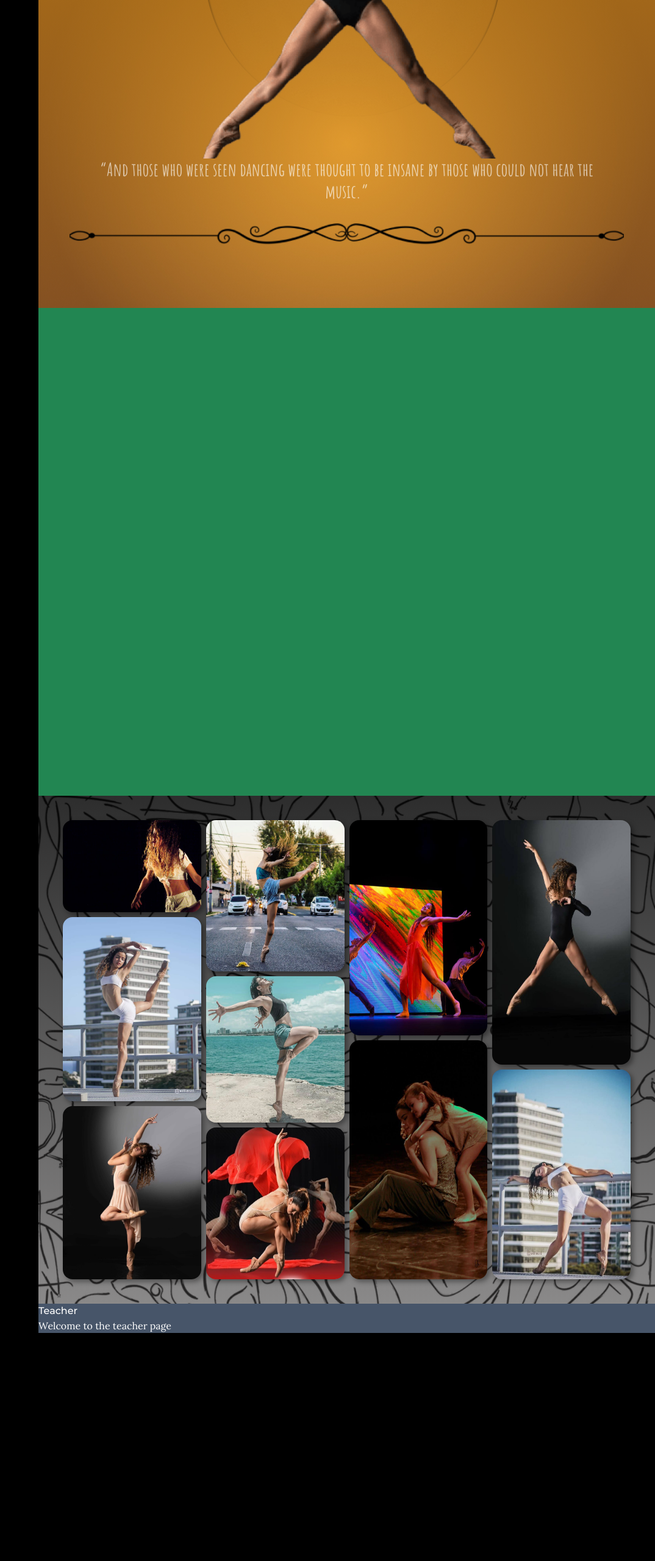
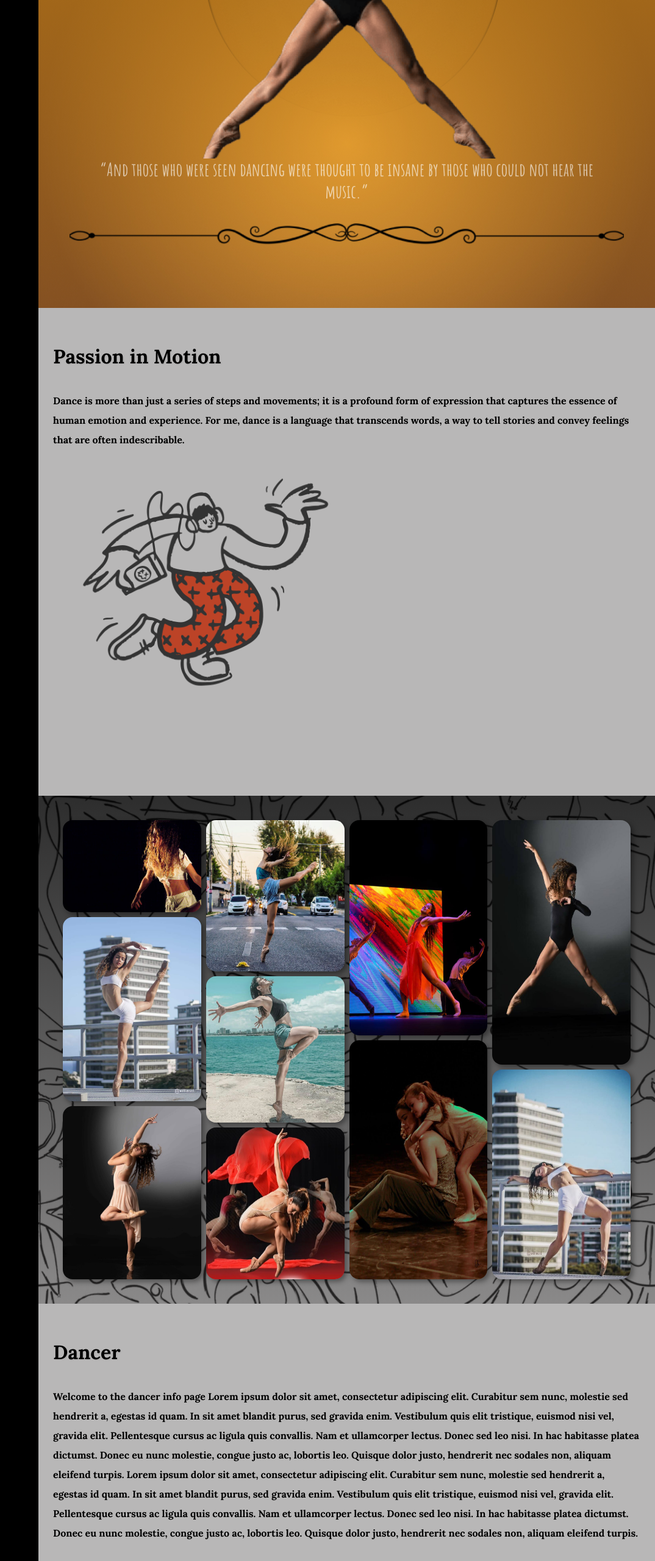
Before and after one commit to Wuazakk/Patricia-De-Leon-Portafolio, an Astro site: page / in a window 1280 px wide. Shown: the part 240-2800 px from the top of the page at 61% size, without its empty margins (206-1280 px from the left). Built offline with nearby package versions, Linux system fonts and the light colour scheme; Astro itself is replaced by a stand-in of ours.

Commit message:
Fix Navbar functionality and description section, add DancerInfoSection

```diff
--- /dev/null
+++ b/src/components/DancerInfoSection.astro
@@ -0,0 +1,44 @@
+<div class="dancerInfo">
+  <h1>Dancer</h1>
+  <p>
+    Welcome to the dancer info page Lorem ipsum dolor sit amet, consectetur
+    adipiscing elit. Curabitur sem nunc, molestie sed hendrerit a, egestas id
+    quam. In sit amet blandit purus, sed gravida enim. Vestibulum quis elit
+    tristique, euismod nisi vel, gravida elit. Pellentesque cursus ac ligula
+    quis convallis. Nam et ullamcorper lectus. Donec sed leo nisi. In hac
+    habitasse platea dictumst. Donec eu nunc molestie, congue justo ac, lobortis
+    leo. Quisque dolor justo, hendrerit nec sodales non, aliquam eleifend
+    turpis. Lorem ipsum dolor sit amet, consectetur adipiscing elit. Curabitur
+    sem nunc, molestie sed hendrerit a, egestas id quam. In sit amet blandit
+    purus, sed gravida enim. Vestibulum quis elit tristique, euismod nisi vel,
+    gravida elit. Pellentesque cursus ac ligula quis convallis. Nam et
+    ullamcorper lectus. Donec sed leo nisi. In hac habitasse platea dictumst.
+    Donec eu nunc molestie, congue justo ac, lobortis leo. Quisque dolor justo,
+    hendrerit nec sodales non, aliquam eleifend turpis.
+  </p>
+</div>
+<style>
+  h1 {
+    font-size: 2rem;
+    text-shadow: 1px 1px 2px rgba(0, 0, 0, 0.1);
+    font-family: "Lora";
+    color: black;
+    font-weight: bold;
+    padding-top: 2rem;
+    padding-bottom: 2rem;
+  }
+
+  p {
+    font-size: 1rem;
+    line-height: 2rem;
+    font-family: "Lora";
+    color: black;
+    font-weight: bold;
+    margin-bottom: 30px;
+  }
+
+  .dancerInfo {
+    padding: 1.5rem;
+    background-color: #b8b7b7;
+  }
+</style>
--- a/src/components/DescriptionSection.astro
+++ b/src/components/DescriptionSection.astro
@@ -1,2 +1,40 @@
-<h1 class="text-4xl text-center"></h1>
-<p class="text-center"></p>
+---
+import { Image } from "astro:assets";
+import dance from "../optimizedPhotos/dance.png";
+---
+
+<div class="description">
+  <h1>Passion in Motion</h1>
+  <p>
+    Dance is more than just a series of steps and movements; it is a profound
+    form of expression that captures the essence of human emotion and
+    experience. For me, dance is a language that transcends words, a way to tell
+    stories and convey feelings that are often indescribable.
+  </p>
+  <Image src={dance} alt="Dance" width="500" height="300" />
+</div>
+
+<style>
+  h1 {
+    font-size: 2rem;
+    text-shadow: 1px 1px 2px rgba(0, 0, 0, 0.1);
+    font-family: "Lora";
+    color: black;
+    font-weight: bold;
+    padding-top: 2rem;
+    padding-bottom: 2rem;
+  }
+
+  p {
+    font-size: 1rem;
+    line-height: 2rem;
+    font-family: "Lora";
+    color: black;
+    font-weight: bold;
+    margin-bottom: 30px;
+  }
+
+  .description {
+    padding: 1.5rem;
+  }
+</style>
--- a/src/components/NavBar.astro
+++ b/src/components/NavBar.astro
@@ -1,8 +1,4 @@
----
-
----
-
-<div class="header h-[55px]">
+<div class="header h-[55px]" id="start">
   <h1 class="text-md text-center pt-4">PATRICIA DE LEÓN</h1>
 </div>
 <div class="burger-menu">
@@ -22,28 +18,39 @@
   </label>
 </div>
 <script>
-  const burgerChecked = document.getElementById("burger");
-  if (burgerChecked instanceof HTMLElement) {
-    burgerChecked.addEventListener("change", () => {
-      if (burgerChecked instanceof HTMLInputElement && burgerChecked.checked) {
-        const navMenu = document.getElementById("nav-menu");
-        const navIcon = document.getElementsByClassName("nav-icon");
-        if (navMenu !== null) {
+  // NavBar functionality
+  document.addEventListener("DOMContentLoaded", () => {
+    const burgerChecked = document.getElementById("burger");
+    const navMenu = document.getElementById("nav-menu");
+    const navIcons = document.getElementsByClassName("nav-icon");
+
+    if (
+      burgerChecked instanceof HTMLInputElement &&
+      navMenu &&
+      navIcons.length > 0
+    ) {
+      burgerChecked.addEventListener("change", () => {
+        if (burgerChecked.checked) {
           navMenu.classList.add("show");
-          navIcon[0].setAttribute("src", "/icons/close-bold.svg");
+          navIcons[0].setAttribute("src", "/icons/close-bold.svg");
+        } else {
+          navMenu.classList.remove("show");
+          navIcons[0].setAttribute("src", "/icons/burger-menu-black.svg");
         }
-      } else {
-        const navMenu = document.getElementById("nav-menu");
-        const navIcon = document.getElementsByClassName("nav-icon");
-        if (navMenu !== null) {
+      });
+
+      const navLinks = navMenu.getElementsByTagName("a");
+      for (let link of navLinks) {
+        link.addEventListener("click", () => {
           navMenu.classList.remove("show");
-          navIcon[0].setAttribute("src", "/icons/burger-menu-black.svg");
-        }
+          burgerChecked.checked = false;
+          navIcons[0].setAttribute("src", "/icons/burger-menu-black.svg");
+        });
       }
-    });
-  } else {
-    console.error("Burger menu not found");
-  }
+    } else {
+      console.error("Burger menu or nav menu not found");
+    }
+  });
 </script>
 <div
   id="nav-menu"
--- a/src/pages/index.astro
+++ b/src/pages/index.astro
@@ -4,6 +4,7 @@ import DancerSection from "../components/DancerSection.astro";
 import { Image } from "astro:assets";
 import underquoteImg from "../optimizedPhotos/underquote.webp";
 import DescriptionSection from "../components/DescriptionSection.astro";
+import DancerInfoSection from "../components/DancerInfoSection.astro";
 ---
 
 <Layout>
@@ -34,6 +35,9 @@ import DescriptionSection from "../components/DescriptionSection.astro";
     <section id="dancer" class="section min-h-screen bg-white">
       <DancerSection />
     </section>
+    <section id="dancerInfo" class="section min-h-screen">
+      <DancerInfoSection />
+    </section>
     <section id="teacher" class="section min-h-screen">
       <h1 class="bg-slate-600">Teacher</h1>
       <p class="bg-slate-600">Welcome to the teacher page</p>
@@ -47,7 +51,6 @@ import DescriptionSection from "../components/DescriptionSection.astro";
       <p class="bg-slate-600">Welcome to the about page</p>
     </section>
   </main>
-</Layout>
 
   <style>
     #home {
@@ -63,7 +66,7 @@ import DescriptionSection from "../components/DescriptionSection.astro";
     }
 
     #description {
-    background-color: #228652;
+      background-color: #b8b7b7;
     }
 
     #dancer {
@@ -75,6 +78,10 @@ import DescriptionSection from "../components/DescriptionSection.astro";
       height: fit-content;
       background-repeat: no-repeat;
       background-size: cover;
+    }
+
+    #dancerInfo {
+      background-color: #06604e;
     }
 
     .quote {
@@ -112,3 +119,4 @@ import DescriptionSection from "../components/DescriptionSection.astro";
       }
     }
   </style>
+</Layout>
```
Also changed, not shown: src/optimizedPhotos/dance.png (added). Lines whose indentation alone changed are shown as unchanged.
